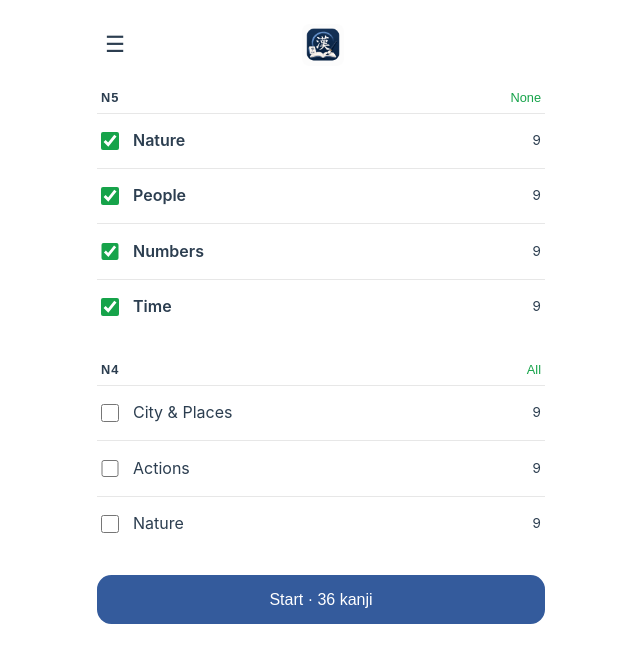
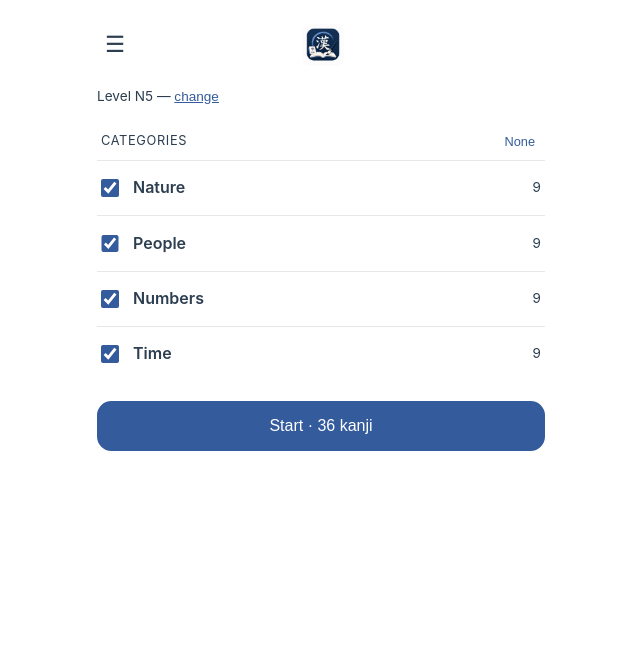
Before and after one commit to vmeirelle/kanji-app, a Vue app: page / in a window 1280 px wide. Shown: the top 662 px of the page, without its empty margins (319-959 px from the left). Built offline with nearby package versions, Linux system fonts and the light colour scheme.

Commit message:
Refactor quiz settings and category selection; add SelectRow component for improved UI

```diff
--- a/src/App.vue
+++ b/src/App.vue
@@ -2,7 +2,6 @@
 import { computed, onMounted, ref } from 'vue'
 import { useQuiz } from './useQuiz'
 import { loadRankings, addRanking, today, type Ranking } from './rankings'
-import SquareGrid, { type GridItem } from './components/SquareGrid.vue'
 import CategoryList from './components/CategoryList.vue'
 import QuizView from './components/QuizView.vue'
 import RankingView from './components/RankingView.vue'
@@ -75,9 +74,13 @@ function finish() {
 
     <!-- LEARN -->
     <template v-if="view === 'learn'">
-      <!-- Pick categories, by level. Remembered, so it is one tap next time. -->
+      <!-- Pick categories for the level set in Settings. Remembered between rounds. -->
       <section v-if="q.phase.value === 'ready'" class="pick">
-        <CategoryList :blocks="q.blocks.value" v-model:selected="q.selected.value" />
+        <p class="level-note">
+          Level <strong>{{ q.level.value }}</strong> —
+          <button class="link" @click="go('settings')">change</button>
+        </p>
+        <CategoryList :blocks="q.levelBlocks.value" v-model:selected="q.selected.value" />
         <button class="btn primary" :disabled="!q.poolSize.value" @click="q.startPass">
           Start · {{ q.poolSize.value }} kanji
         </button>
@@ -142,7 +145,13 @@ function finish() {
     <RankingView v-else-if="view === 'ranking'" :rankings="rankings" />
 
     <!-- SETTINGS -->
-    <SettingsView v-else v-model:from="q.from.value" v-model:to="q.to.value" />
+    <SettingsView
+      v-else
+      v-model:from="q.from.value"
+      v-model:to="q.to.value"
+      v-model:level="q.level.value"
+      :levels="q.levels.value"
+    />
   </main>
 </template>
 
@@ -182,7 +191,23 @@ function finish() {
 .pick {
   display: flex;
   flex-direction: column;
-  gap: 1.5rem;
+  gap: 1.25rem;
+}
+.level-note {
+  font-size: 0.85rem;
+  color: var(--color-text);
+}
+.level-note strong {
+  color: var(--color-heading);
+}
+.link {
+  border: none;
+  background: transparent;
+  padding: 0;
+  font-size: 0.85rem;
+  color: var(--brand);
+  text-decoration: underline;
+  cursor: pointer;
 }
 .lead {
   text-align: center;
--- a/src/components/CategoryList.vue
+++ b/src/components/CategoryList.vue
@@ -1,11 +1,9 @@
 <script setup lang="ts">
-import { computed } from 'vue'
-import { byLevel, type Block } from '../data/blocks'
+import type { Block } from '../data/blocks'
 
 const props = defineProps<{ blocks: Block[]; selected: string[] }>()
 const emit = defineEmits<{ 'update:selected': [string[]] }>()
 
-const groups = computed(() => byLevel(props.blocks))
 const has = (id: string) => props.selected.includes(id)
 
 function toggle(id: string) {
@@ -15,40 +13,30 @@ function toggle(id: string) {
   )
 }
 
-/** Tapping the level header takes all of it, or drops all of it. */
-function toggleLevel(ids: string[]) {
-  emit(
-    'update:selected',
-    ids.every(has)
-      ? props.selected.filter((x) => !ids.includes(x))
-      : [...new Set([...props.selected, ...ids])],
-  )
+function toggleAll() {
+  const ids = props.blocks.map((b) => b.id)
+  emit('update:selected', ids.every(has) ? [] : ids)
 }
 </script>
 
 <template>
-  <div class="levels">
-    <section v-for="g in groups" :key="g.level" class="level">
-      <button class="head" @click="toggleLevel(g.blocks.map((b) => b.id))">
-        <span class="tag">{{ g.level }}</span>
-        <span class="all">{{ g.blocks.every((b) => has(b.id)) ? 'None' : 'All' }}</span>
+  <div class="list">
+    <div class="head">
+      <span class="tag">Categories</span>
+      <button class="all" @click="toggleAll">
+        {{ blocks.every((b) => has(b.id)) ? 'None' : 'All' }}
       </button>
-      <label v-for="b in g.blocks" :key="b.id" class="row" :class="{ on: has(b.id) }">
-        <input type="checkbox" :checked="has(b.id)" @change="toggle(b.id)" />
-        <span class="name">{{ b.name }}</span>
-        <span class="count">{{ b.kanji.length }}</span>
-      </label>
-    </section>
+    </div>
+    <label v-for="b in blocks" :key="b.id" class="row" :class="{ on: has(b.id) }">
+      <input type="checkbox" :checked="has(b.id)" @change="toggle(b.id)" />
+      <span class="name">{{ b.name }}</span>
+      <span class="count">{{ b.kanji.length }}</span>
+    </label>
   </div>
 </template>
 
 <style scoped>
-.levels {
-  display: flex;
-  flex-direction: column;
-  gap: 1.5rem;
-}
-.level {
+.list {
   display: flex;
   flex-direction: column;
 }
@@ -57,19 +45,19 @@ function toggleLevel(ids: string[]) {
   align-items: center;
   justify-content: space-between;
   padding: 0.25rem 0.25rem 0.5rem;
-  border: none;
-  background: transparent;
-  cursor: pointer;
 }
 .tag {
   font-size: 0.8rem;
-  font-weight: 700;
-  letter-spacing: 0.08em;
-  color: var(--color-heading);
+  text-transform: uppercase;
+  letter-spacing: 0.05em;
+  color: var(--color-text);
 }
 .all {
+  border: none;
+  background: transparent;
   font-size: 0.8rem;
-  color: #16a34a;
+  color: var(--brand);
+  cursor: pointer;
 }
 .row {
   display: grid;
@@ -89,7 +77,7 @@ function toggleLevel(ids: string[]) {
 input {
   width: 1.1rem;
   height: 1.1rem;
-  accent-color: #16a34a;
+  accent-color: var(--brand);
 }
 .count {
   font-size: 0.85rem;
--- a/src/components/SettingsView.vue
+++ b/src/components/SettingsView.vue
@@ -1,23 +1,41 @@
 <script setup lang="ts">
-import type { Format } from '../quiz'
-import FormatToggle from './FormatToggle.vue'
+import { computed } from 'vue'
+import { FORMATS, type Format } from '../quiz'
+import SelectRow from './SelectRow.vue'
 
-defineProps<{ from: Format; to: Format }>()
-const emit = defineEmits<{ 'update:from': [Format]; 'update:to': [Format] }>()
+const props = defineProps<{ from: Format; to: Format; level: string; levels: string[] }>()
+const emit = defineEmits<{
+  'update:from': [Format]
+  'update:to': [Format]
+  'update:level': [string]
+}>()
+
+const levelOptions = computed(() => props.levels.map((l) => ({ id: l, label: `${l} kanji` })))
 </script>
 
 <template>
   <section class="settings">
+    <h2 class="group">Difficulty</h2>
+    <SelectRow
+      label="JLPT level"
+      :options="levelOptions"
+      :model-value="level"
+      @update:model-value="emit('update:level', $event)"
+    />
+    <p class="note">Changing the level resets your category picks and ends the current round.</p>
+
     <h2 class="group">Quiz format</h2>
-    <FormatToggle
+    <SelectRow
       label="Show (From)"
+      :options="FORMATS"
       :model-value="from"
-      @update:model-value="emit('update:from', $event)"
+      @update:model-value="emit('update:from', $event as Format)"
     />
-    <FormatToggle
+    <SelectRow
       label="Answer (To)"
+      :options="FORMATS"
       :model-value="to"
-      @update:model-value="emit('update:to', $event)"
+      @update:model-value="emit('update:to', $event as Format)"
     />
   </section>
 </template>
@@ -32,6 +50,14 @@ const emit = defineEmits<{ 'update:from': [Format]; 'update:to': [Format] }>()
   text-transform: uppercase;
   letter-spacing: 0.05em;
   color: var(--color-text);
-  margin-bottom: 0.25rem;
+  margin: 1.25rem 0 0.25rem;
+}
+.group:first-child {
+  margin-top: 0;
+}
+.note {
+  font-size: 0.8rem;
+  color: var(--color-text);
+  padding: 0.5rem 0.25rem 0;
 }
 </style>
--- a/src/data/blocks.ts
+++ b/src/data/blocks.ts
@@ -6,16 +6,12 @@ export type Block = { id: string; level: string; name: string; kanji: Kanji[] }
 /** Data-access seam: swap the JSON import for a `fetch()` when a backend exists. */
 export const loadBlocks = async (): Promise<Block[]> => blocks as Block[]
 
-/** Blocks grouped by JLPT level, in file order (N5 first). */
-export function byLevel(blocks: Block[]): { level: string; blocks: Block[] }[] {
-  const out: { level: string; blocks: Block[] }[] = []
-  for (const b of blocks) {
-    const g = out.find((g) => g.level === b.level)
-    if (g) g.blocks.push(b)
-    else out.push({ level: b.level, blocks: [b] })
-  }
-  return out
-}
+/** JLPT levels present in the data, easiest first (file order). */
+export const levelsOf = (blocks: Block[]): string[] => [...new Set(blocks.map((b) => b.level))]
+
+/** Categories belonging to one level. */
+export const blocksAt = (blocks: Block[], level: string): Block[] =>
+  blocks.filter((b) => b.level === level)
 
 /** The kanji the user has opted into — the quiz pool and its distractors. */
 export const poolOf = (blocks: Block[], ids: string[]): Kanji[] =>
--- a/src/useQuiz.ts
+++ b/src/useQuiz.ts
@@ -1,5 +1,5 @@
 import { ref, computed, watch } from 'vue'
-import { loadBlocks, poolOf, type Block } from './data/blocks'
+import { blocksAt, levelsOf, loadBlocks, poolOf, type Block } from './data/blocks'
 import { modeOf, buildQuestion, shuffle, type Format, type Question } from './quiz'
 import * as storage from './storage'
 
@@ -7,6 +7,7 @@ type Phase = 'ready' | 'question' | 'done'
 
 /** The minimal, JSON-serializable slice we persist to localStorage. */
 type Persisted = {
+  level: string
   selected: string[]
   queue: string[]
   passTotal: number
@@ -21,13 +22,14 @@ type Persisted = {
   hasRetried: boolean
 }
 
-const KEY = 'kanji-quiz-state.v4'
+const KEY = 'kanji-quiz-state.v5'
 const REVEAL_MS = 600 // how long the correct/wrong colors stay lit
 const CLEAR_MS = 220 // neutral gap while the colors fade, before the next kanji
 
 export function useQuiz() {
   const blocks = ref<Block[]>([])
   const phase = ref<Phase>('ready')
+  const levelRef = ref('N5') // JLPT difficulty, set in Settings; persisted
   const selected = ref<string[]>([]) // category ids the user opted into; persisted
   const queue = ref<string[]>([]) // kanji chars left in this pass; [0] is current
   const passTotal = ref(0) // size of the current pass, for the x/total display
@@ -49,6 +51,20 @@ export function useQuiz() {
   const chosenKey = ref<string | null>(null) // the square the user tapped (null until answered)
   const answered = computed(() => chosenKey.value !== null)
 
+  const levels = computed(() => levelsOf(blocks.value))
+  /** The categories offered on the Learn tab — those of the chosen level. */
+  const levelBlocks = computed(() => blocksAt(blocks.value, levelRef.value))
+  /** Changing difficulty re-offers that level's categories and drops the round. */
+  const level = computed({
+    get: () => levelRef.value,
+    set: (l: string) => {
+      if (l === levelRef.value) return
+      levelRef.value = l
+      selected.value = levelBlocks.value.map((b) => b.id)
+      restart()
+    },
+  })
+
   // Every selected category pooled together: the pass, and the distractors.
   const pool = computed(() => poolOf(blocks.value, selected.value))
   const poolSize = computed(() => pool.value.length)
@@ -57,7 +73,8 @@ export function useQuiz() {
   /** Short label for the header and the ranking row. */
   const selectionName = computed(() => {
     const names = chosenBlocks.value.map((b) => b.name)
-    return names.length > 2 ? `${names[0]} +${names.length - 1}` : names.join(' · ')
+    const label = names.length > 2 ? `${names[0]} +${names.length - 1}` : names.join(' · ')
+    return `${levelRef.value} · ${label}`
   })
   const selectionId = computed(() => [...selected.value].sort().join('+'))
   // Question number within the current pass, e.g. 3 of 9.
@@ -81,12 +98,13 @@ export function useQuiz() {
   async function start() {
     blocks.value = await loadBlocks()
     const saved = storage.load<Persisted>(KEY)
-    // Categories are config: remembered across sessions, so no re-picking.
+    // Level and categories are config: remembered across sessions, so no re-picking.
+    levelRef.value = saved?.level ?? levels.value[0] ?? 'N5'
     selected.value = (saved?.selected ?? []).filter((id) =>
-      blocks.value.some((b) => b.id === id),
+      levelBlocks.value.some((b) => b.id === id),
     )
     if (!saved) {
-      selected.value = blocks.value.filter((b) => b.level === 'N5').map((b) => b.id)
+      selected.value = levelBlocks.value.map((b) => b.id)
       return
     }
     from.value = saved.from ?? 'char'
@@ -194,9 +212,10 @@ export function useQuiz() {
 
   // Persist selection + pass progress whenever either changes.
   watch(
-    [selected, queue, passTotal, incorrect, correct, wrong, from, to, scored, hasRetried],
+    [levelRef, selected, queue, passTotal, incorrect, correct, wrong, from, to, scored, hasRetried],
     () => {
       storage.save<Persisted>(KEY, {
+        level: levelRef.value,
         selected: selected.value,
         queue: queue.value,
         passTotal: passTotal.value,
@@ -217,6 +236,9 @@ export function useQuiz() {
   return {
     blocks,
     phase,
+    level,
+    levels,
+    levelBlocks,
     selected,
     poolSize,
     selectionName,
```
Also changed, not shown: src/components/SelectRow.vue (renamed from src/components/FormatToggle.vue, +5 -6 lines), 1 other file (tests, documents, lock files or other folders).
